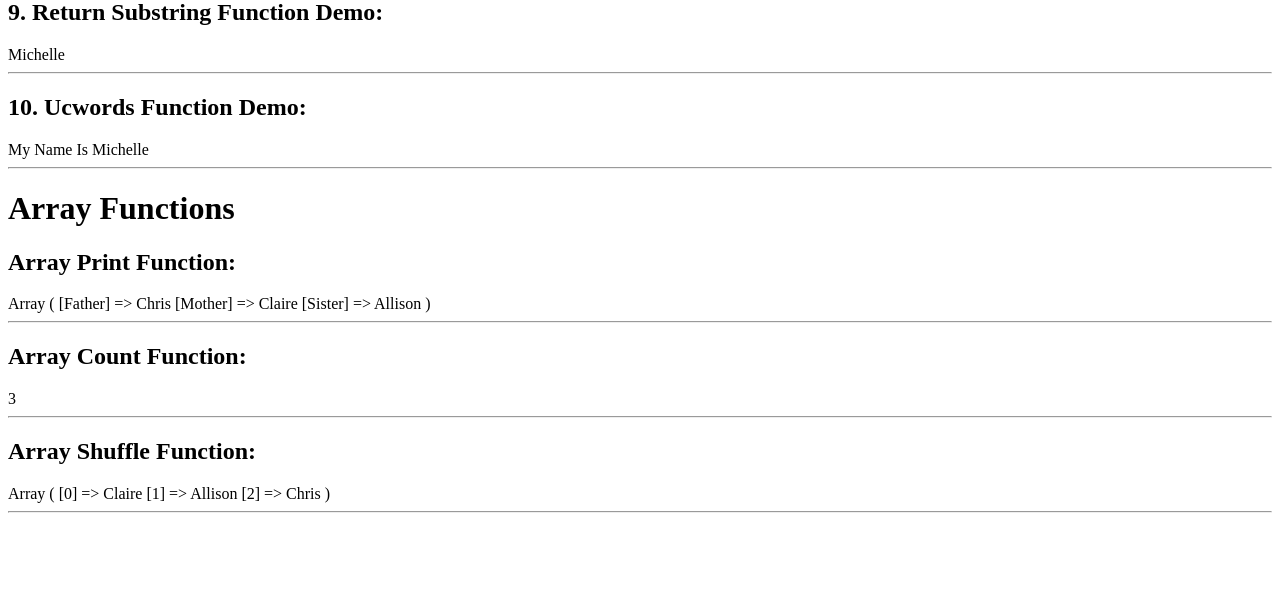
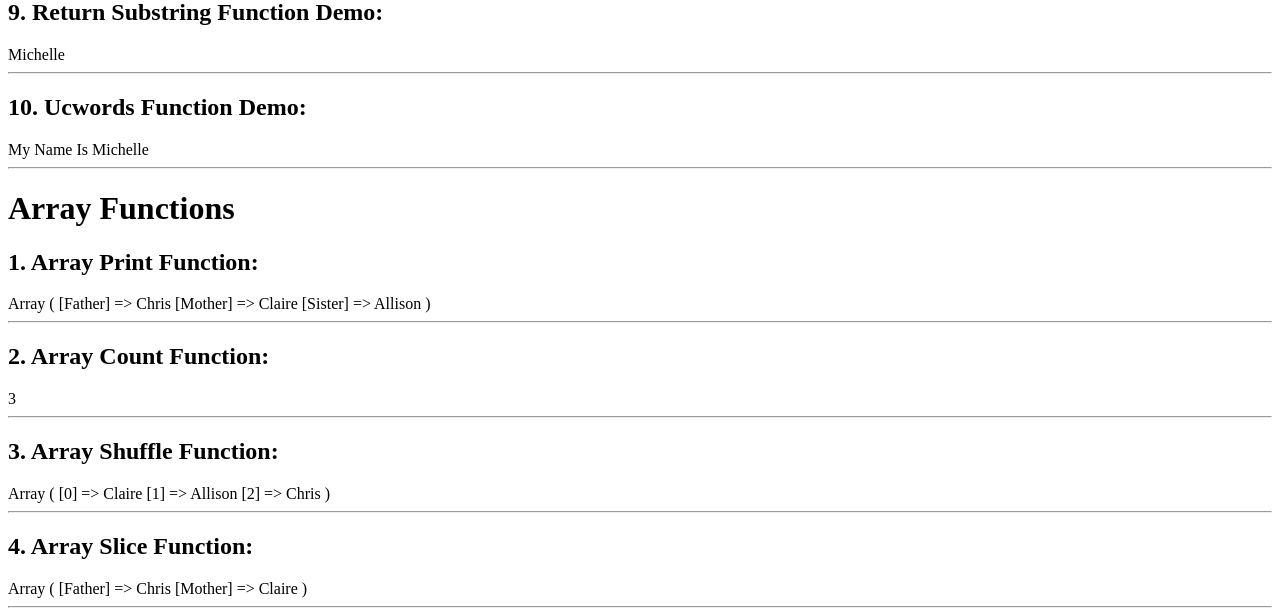
Before and after one commit to michelleregna/string-array-functions, a PHP site: page / in a window 1280 px wide. Shown: the part 800-1416 px from the top of the page. Before the commit the page ends 1313 px from the top, so only its background shows below. Run offline with PHP 8.4, Linux system fonts and the light colour scheme.

Commit message:
added array slice function

```diff
--- a/index.php
+++ b/index.php
@@ -16,6 +16,7 @@ $familyArray = array('Father' => 'Chris', 'Mother' => 'Claire', 'Sister' => 'All
 $obj -> printArray($familyArray);
 $obj -> countArray($familyArray);
 $obj -> shuffleArray($familyArray);
+$obj -> sliceArray($familyArray);
 
 class main {
 	public function __construct() {
@@ -88,21 +89,28 @@ class main {
 
 	public function printArray($array) {
 		echo '<h1>Array Functions</h1>';
-		echo '<h2>Array Print Function:</h2>';
+		echo '<h2>1. Array Print Function:</h2>';
 		print_r($array);
 		echo '<hr>';
     }
 
     public function countArray($array) {
-    	echo '<h2>Array Count Function:</h2>';
+    	echo '<h2>2. Array Count Function:</h2>';
     	echo count($array);
     	echo '<hr>';
     }
 
     public function shuffleArray($array) {
-    	echo '<h2>Array Shuffle Function:</h2>';
+    	echo '<h2>3. Array Shuffle Function:</h2>';
     	shuffle($array);
     	print_r($array);
+    	echo '<hr>';
+    }
+
+    public function sliceArray($array) {
+    	echo '<h2>4. Array Slice Function:</h2>';
+    	$parentsArray = array_slice($array, 0, 2);
+    	print_r($parentsArray);
     	echo '<hr>';
     }
 
```
